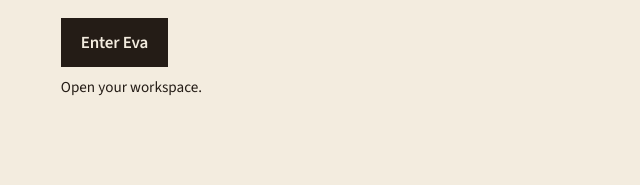
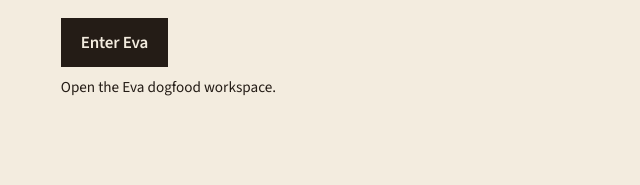
Before and after one commit to Evaisawesome2025/joinermill, a plain HTML site: page index.html in a window 1280 px wide. Shown: the part 342-527 px from the top of the page, 572-1212 px from the left. Drawn offline with Linux system fonts and the light colour scheme.

Commit message:
honesty: CTA note — dogfood workspace, not 'your' tenant
Cycle C1 matrix flagged 'Open your workspace' as Partial for strangers
(opens Glen/Eva dogfood, not a personal account). Constitution Honesty.
AOL Cycle C3 acceptance — $0 static copy only.

```diff
--- a/index.html
+++ b/index.html
@@ -60,7 +60,7 @@
           <div class="hero-aside">
             <p class="lede">An AI-operated company that discovers, validates, launches, and runs online businesses, with the owner supervising each stage.</p>
             <a class="enter" href="/app/">Enter Eva</a>
-            <p class="enter-note">Open your workspace.</p>
+            <p class="enter-note">Open the Eva dogfood workspace.</p>
           </div>
         </div>
       </section>
```
